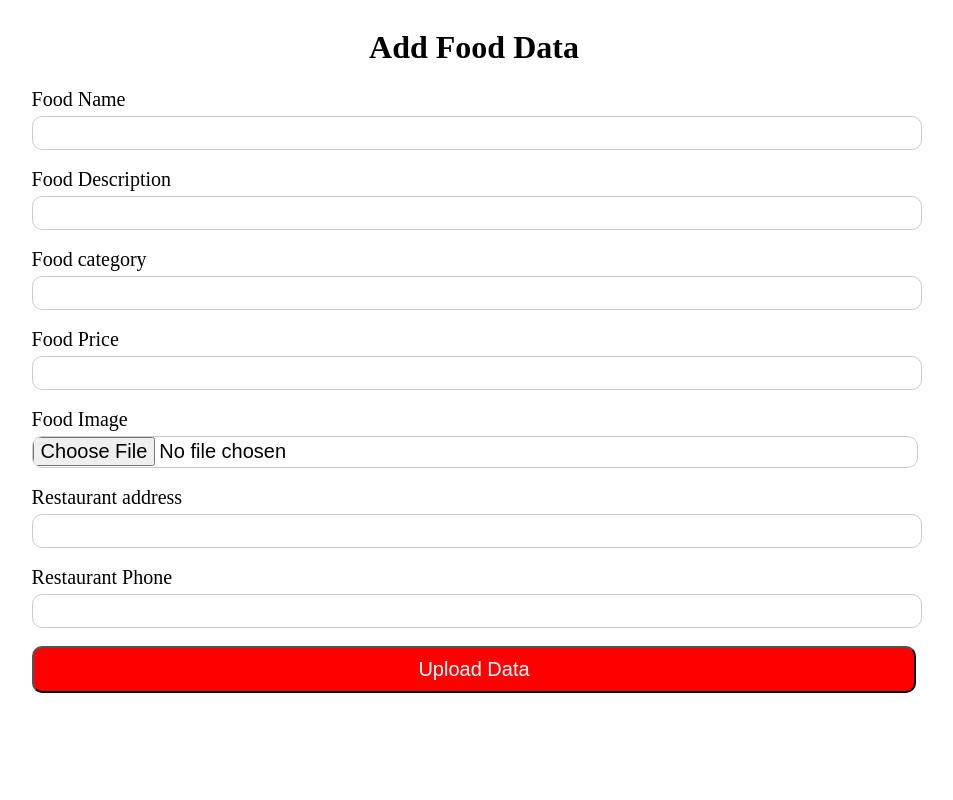
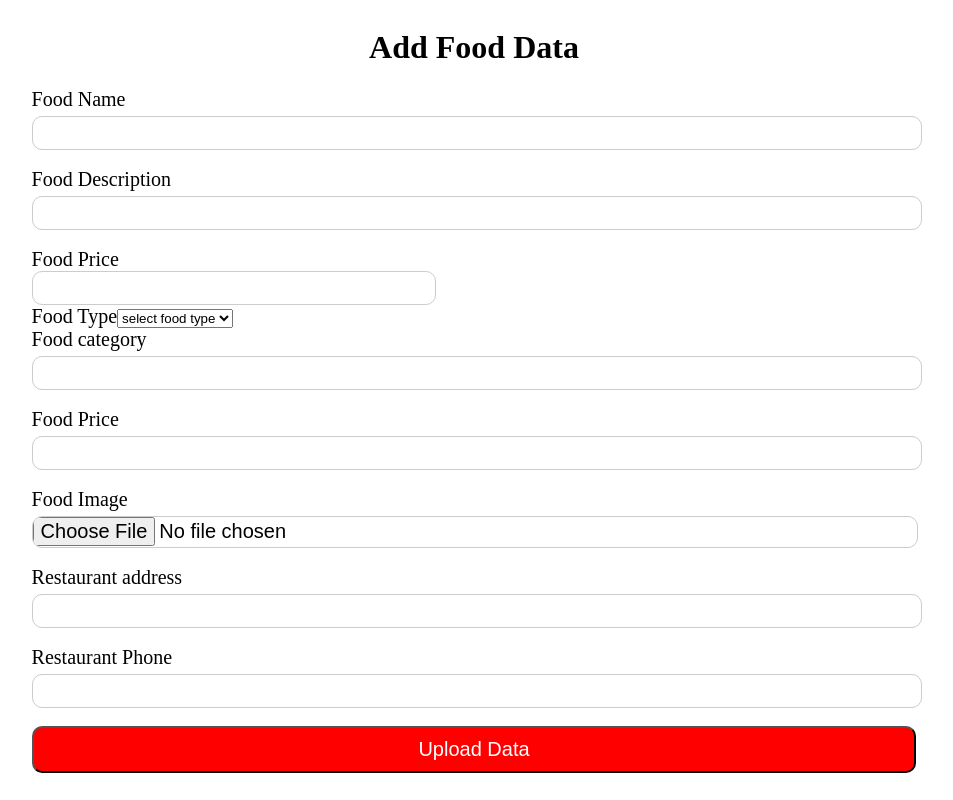
Before and after one commit to saifulislam05/foodify-admin-panel, a React (Create React App) app: page / in a window 1280 px wide. Shown: the whole page, without its empty margins (166-1119 px from the left). Built offline with nearby package versions, Linux system fonts and the light colour scheme; no server answers.

Commit message:
added new inputs

```diff
--- a/src/App.js
+++ b/src/App.js
@@ -1,4 +1,5 @@
 
+import { type } from '@testing-library/user-event/dist/type';
 import './App.css';
 import AddFoodData from './components/AddFoodData';
 
--- a/src/components/AddFoodData.css
+++ b/src/components/AddFoodData.css
@@ -43,3 +43,9 @@ button{
   -ms-border-radius: 10px;
   -o-border-radius: 10px;
 }
+.form_row{
+  width: 45%;
+  display: flex;
+  flex-direction: column;
+  justify-content: ;
+}
--- a/src/components/AddFoodData.js
+++ b/src/components/AddFoodData.js
@@ -10,10 +10,21 @@ const AddFoodData = () => {
     const [category, setCategory] = useState('');
     const [price,setPrice]=useState('')
     const [image,setImage]=useState(null)
-    const [address,setAddress]=useState('')
-    const [phone,setPhone]=useState('')
-    // const [imageUrl,setImageUrl]=useState('')
-    // console.log(name, description, category, price, image, address, phone);
+//
+    const [type,setType]=useState('')
+    const [mealType,setMealType]=useState('')
+    const [addon,setAddon]=useState('')
+    const [addonPrice, setAddonPrice] = useState('')
+
+  //address
+  const [phone, setPhone] = useState('')
+    const [email,setEmail]=useState('')
+    const [addressBuilding, setAddressBuilding] = useState("");
+    const [addressStreet, setAddressStreet] = useState("");
+    const [addressCity, setAddressCity] = useState("");
+    const [addressPin, setAddressPin] = useState("");
+
+
 
     const handleSubmit = (e) => {
       e.preventDefault()
@@ -36,9 +47,17 @@ const AddFoodData = () => {
                   description,
                   category,
                   price,
-                  imageUrl:url,
-                  address,
+                  imageUrl: url,
+                  type,
+                  mealType,
+                  addon,
+                  addonPrice,
                   phone,
+                  email,
+                  addressBuilding,
+                  addressStreet,
+                  addressCity,
+                  addressPin,
                 };
                 console.log(foodData);
                 try {
@@ -80,6 +99,33 @@ const AddFoodData = () => {
           }}
         />
         <br />
+        <div className='form_row'>
+          <div className="form_col">
+            <label>Food Price</label>
+            <input
+              type="text"
+              name="food_price"
+              onChange={(e) => {
+                setDescription(e.target.value);
+              }}
+            />
+          </div>
+          <div className="form_col">
+            <label>Food Type</label>
+            <select
+              type="text"
+              name="food_price"
+              onChange={(e) => {
+                setDescription(e.target.value);
+              }}
+            >
+              <option value='null'>select food type</option>
+              <option value='veg'>Veg</option>
+              <option value='non_veg'>Non-veg</option>
+            </select>
+          </div>
+
+        </div>
         <label>Food category</label>
         <input
           type="text"
@@ -112,7 +158,7 @@ const AddFoodData = () => {
           type="text"
           name="food_name"
           onChange={(e) => {
-            setAddress(e.target.value);
+            // setAddress(e.target.value);
           }}
         />
         <br />
@@ -125,7 +171,7 @@ const AddFoodData = () => {
           }}
         />
         <br />
-        <button onClick={handleSubmit} >Upload Data </button>
+        <button onClick={handleSubmit}>Upload Data </button>
       </form>
     </div>
   );
```
